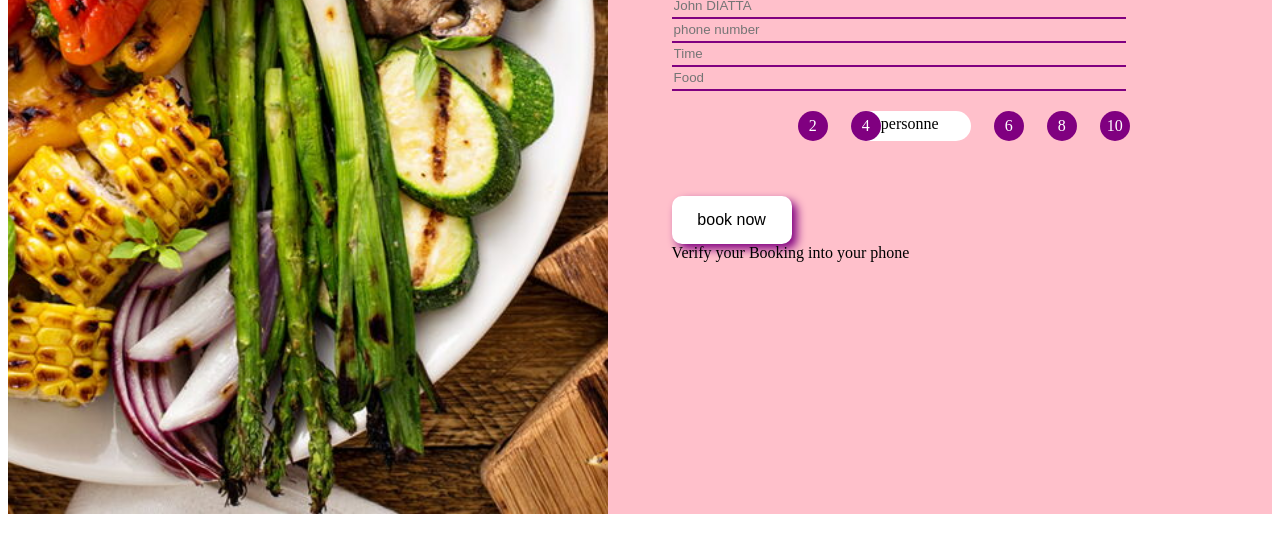
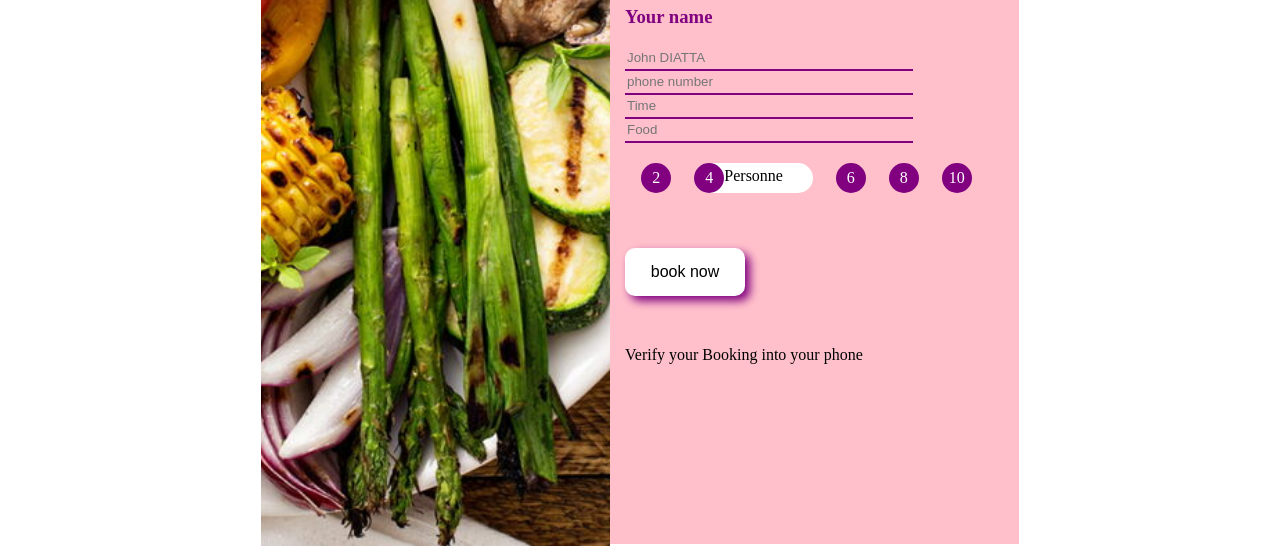
Before and after one commit to antaseck27/Essai-formulaire, a plain HTML site: page index.html in a window 1280 px wide. Shown: the part 252-806 px from the top of the page. Drawn offline with Linux system fonts and the light colour scheme.

Commit message:
modification

```diff
--- a/index.html
+++ b/index.html
@@ -17,7 +17,7 @@
             <div class="left">
 
              <h1 class="title">Booking place for your dinner</h1>
-                 <h3 class="pp">your name</h3>
+                 <h3 class="pp">Your name</h3>
                 <input type="text" placeholder="John DIATTA" class="ligne"><br>
                 <input type="text" placeholder="phone number" class="ligne"><br>
                 <input type="text" placeholder="Time" class="ligne"><br>
@@ -28,14 +28,14 @@
                     <a href="#">2</a>
                     <div class="personne">
                         <a href="#">4</a>
-                        <span>personne</span>
+                        <span>Personne</span>
                     </div>
                     <a href="#">6</a>
                     <a href="#">8</a>
                     <a href="#">10</a>
                 </div>
                 </div>
-                <button>book now</button>
+                <button>book now</button><br>
                 <div class="Booking">
                     <a href="#">Verify your Booking into   your  phone</a>
 
@@ -47,5 +47,3 @@
     </form>
 </body>
 </html>
-
-<div class="lett"></div>
--- a/style.css
+++ b/style.css
@@ -1,18 +1,18 @@
 
 .container
 {
-    width: 100%;
-    height: 100%;
+    width: 60%;
     margin: 0 auto;
     margin-top: 10%;
     display: flex;
 
 }
 .container .left{
-    float: left;
+    /*float: left;*/
     width: 50%;
     height: 80vh;
-    padding-left: 5%;
+    padding: 15px;
+    /*padding-left: 5%;*/
     background-color: pink;
 
 }
@@ -93,7 +93,7 @@ span{
 
 .container .right{
     width: 50%;
-    height: 80vh;
+    height: 84vh;
     background: url("img/recettes-d-ete-bonnes-idees-pour-le-diner.jpeg") ;
     background-size: cover;
     background-position: center;
@@ -111,8 +111,13 @@ button{
     box-shadow: 5px 5px 10px purple;
 }
 
-.Booking a{
+.Booking{
+    margin-top: 50px;
+}
+.Booking > a{
     text-decoration: none;
     color: black;
+    text-decoration: none;
+
 
 }
```
Also changed, not shown: 1 other file.
